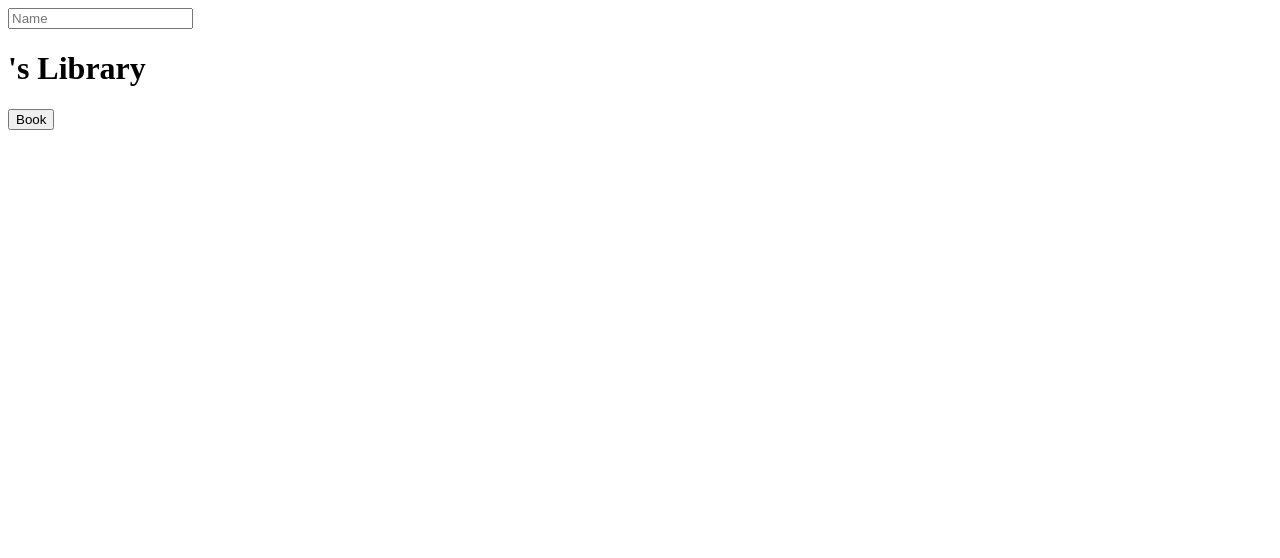
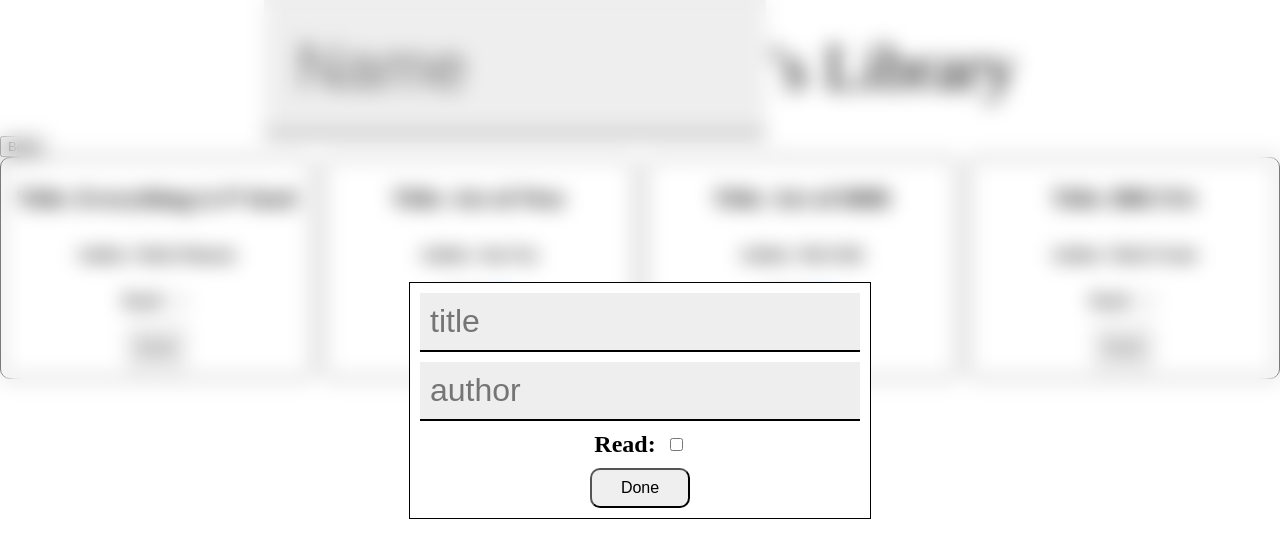
Before and after one commit to CyberShanks/Book-Library, a plain HTML site: page index.html in a window 1280 px wide. Both pictures are taken after a click on the button "Book". Drawn offline with Linux system fonts and the light colour scheme.

Commit message:
Delete Add Working

```diff
--- a/config.js
+++ b/config.js
@@ -9,6 +9,117 @@ function displayBooks() {
     }
 }
 
+function findBook(title){
+    var index;
+    for (var i = 0; i < booksinLibrary.length; i++){
+        if (booksinLibrary[i].title == title){
+            index = i;
+            break;
+        }
+    }
+    return booksinLibrary[index];
+}
+
+function fetchBookObject() {
+    //get title of book clicked
+    let bookTitle = this.parentNode.children[0].children[1].textContent;
+    return bookTitle;
+}
+
+function deleteBook() {
+    var bookTitle = fetchBookObject.call(this);
+    findBook(bookTitle).removeBook();
+    //remove actual node
+    this.parentNode.remove();
+
+}
+
+const modalWindow = document.querySelector(".modal-window");
+const mainBody = document.querySelector(".main-body");
+
+function modalPopUp(){
+    // modal window pops up
+    modalWindow.style.display = 'flex';
+    mainBody.style.position = 'absolute';
+}
+
+function addBookEntry(){
+    //get data from fields and store it in new variable
+    bookName = document.getElementById("title").value;
+    authorName = document.getElementById("author").value;
+    readState = document.getElementById("read-check").checked;
+
+    book = new Book(bookName, authorName, readState);
+    book.addBook();
+    displayBooks();
+
+    //close modal window
+    modalWindow.style.display = 'none';
+    mainBody.style.position = 'static';
+
+}
+
+const done = document.querySelector("#done");
+done.addEventListener('click', addBookEntry);
+
+const addBookButton = document.querySelector(".add-new-book");
+addBookButton.addEventListener('click', modalPopUp);
+
+const contentContainer = document.querySelector(".content-container");
+
+function displayBookCard(bookObj){
+
+    const book = document.createElement('div');
+    book.classList = 'book';
+    const bookTitle = document.createElement('div');
+    bookTitle.classList = 'book-title';
+    const bookAuthor = document.createElement('div');
+    bookAuthor.classList = 'book-author';
+    const bookRead = document.createElement('div');
+    bookRead.classList = 'book-read';
+
+    const h2TitleText = document.createElement('h2');
+    const h2BookName = document.createElement('h2');
+    h2BookName.classList = 'book-name';
+    const h4AuthorText = document.createElement('h4');
+    const h4AuthorName = document.createElement('h4');
+    h4AuthorName.classList = 'book-author';
+    const h4Read = document.createElement('h4');
+    const checkbox = document.createElement('input')
+    checkbox.setAttribute('type', 'checkbox');
+    checkbox.classList = 'read';
+
+    const deleteButton = document.createElement('button');
+    deleteButton.addEventListener('click', deleteBook);
+    deleteButton.setAttribute('type', 'button');
+    deleteButton.classList = 'del-button';
+
+    bookTitle.appendChild(h2TitleText);
+    bookTitle.appendChild(h2BookName);
+
+    bookAuthor.appendChild(h4AuthorText);
+    bookAuthor.appendChild(h4AuthorName);
+
+    bookRead.appendChild(h4Read);
+    bookRead.appendChild(checkbox);
+
+    book.appendChild(bookTitle);
+    book.appendChild(bookAuthor);
+    book.appendChild(bookRead);
+    book.appendChild(deleteButton);
+
+    contentContainer.appendChild(book);
+
+    h2TitleText.textContent = 'Title: ';
+    h4AuthorText.textContent = 'Author: ';
+    h4Read.textContent = 'Read: ';
+    deleteButton.textContent = 'Delete';
+
+    h2BookName.textContent = bookObj.title;
+    h4AuthorName.textContent = bookObj.author;
+    checkbox.checked = bookObj.readStatus;
+}
+
 
 function Book(title, author, readStatus) {
     this.title = title;
@@ -18,14 +129,13 @@ function Book(title, author, readStatus) {
 
 Book.prototype.removeBook = function () {
     //remove book from booksInLibrary Array
-    console.log("removing...");
     var index = booksinLibrary.indexOf(this);
     booksinLibrary.splice(index, 1);
 }
 
 Book.prototype.addBook = function () {
-    console.log("adding...");
     booksinLibrary.push(this);
+    displayBookCard(this);
 }
 
 //instances of books
@@ -33,8 +143,10 @@ book1 = new Book("Everything is F*cked", "Mark Manson", false);
 book2 = new Book("Art of War", "Sun Tzu", true);
 
 book1.addBook();
-displayBooks();
 book2.addBook();
-displayBooks();
-book1.removeBook();
-displayBooks();
+
+book3 = new Book("Art of BBB", "Mzi Oshi", true);
+book4 = new Book("BBCNA", "Mark Twain", false);
+
+book3.addBook();
+book4.addBook();
--- a/index.html
+++ b/index.html
@@ -1,5 +1,6 @@
 <!DOCTYPE html>
 <html lang="en">
+
 <head>
     <meta charset="UTF-8">
     <meta http-equiv="X-UA-Compatible" content="IE=edge">
@@ -8,7 +9,9 @@
     <link rel="stylesheet" href="style.css">
     <script src="config.js" defer></script>
 </head>
+
 <body>
+    <div class="main-body">
         <div class="title-bar">
             <input type="text" name="username" id="username" placeholder="Name">
             <h1 class="title-text">'s Library</h1>
@@ -16,17 +19,26 @@
         <div class="add-new-book">
             <button type="button">Book</button>
         </div>
+
         <div class="content-container">
-        <div class="book">
-            <div class="book-title"></div>
-            <div class="book-author"></div>
-            <div class="book-read"></div>
         </div>
-        <div class="book">
-            <div class="book-title"></div>
-            <div class="book-author"></div>
-            <div class="book-read"></div>
+    </div>
+
+    <div class="modal-window">
+        <div class="modal-container">
+            <div class="modal-title">
+                <input type="text" name="title" id="title" class="bookEntry" placeholder="title">
+            </div>
+            <div class="modal-author">
+                <input type="text" name="author" id="author" class="bookEntry" placeholder="author">
+            </div>
+            <div class="modal-read">
+                <h2>Read:</h2>
+                <input type="checkbox" name="read" id="read-check">
+            </div>
+            <button type="button" id="done">Done</button>
         </div>
     </div>
 </body>
+
 </html>
--- a/style.css
+++ b/style.css
@@ -0,0 +1,107 @@
+body, html {
+    margin: 0;
+    padding: 0;
+}
+
+h1, h2, h4{
+    margin: 0;
+    padding: 0;
+}
+
+.main-body{
+    width: 100vw;
+    position: static;
+}
+
+.title-bar input[type="text"]{
+    border: none;
+    background-color: #EEE;
+    padding: 0.5em 0 0.5em 0.5em;
+    width: 470px;
+    height: 70px;
+    border-bottom: solid 2px black;
+}
+
+.title-bar .title-text, .title-bar input[type="text"]{
+    font-size: 4em;
+    font-weight: normal;
+}
+
+.title-bar{
+    display: flex;
+    align-items: center;
+    gap: 5px;
+    justify-content: center;
+}
+
+.content-container{
+    display: grid;
+    grid-template-columns: repeat(auto-fill, minmax(250px, 1fr));
+    grid-auto-rows: 1fr;
+    gap: 10px;
+}
+
+.book{
+    border: solid 1px black;
+    display: grid;
+    grid-template-columns: 1fr;
+    grid-template-rows: 3fr 2fr 2fr 2fr;
+    justify-items: center;
+    padding: 10px;
+    border-radius: 10px;
+    gap: 5px;
+    min-height: 200px;
+}
+
+.book-title, .book-author, .book-read{
+    display: flex;
+    align-items: center;
+    gap: 5px;
+}
+
+.book-name{
+    text-align: center;
+}
+
+.modal-window{
+    backdrop-filter: blur(10px);
+    height: 100vh;
+    width: 100vw;
+    display: none;
+    justify-content: center;
+    align-items: center;
+}
+
+.modal-container{
+    background-color: white;
+    display: flex;
+    flex-direction: column;
+    align-items: center;
+    justify-items: center;
+    border: solid 1px black;
+    padding: 10px;
+    gap: 10px;
+    top: 100%;
+    left: 999px;
+}
+
+.modal-read{
+    display: flex;
+    gap: 10px;
+}
+
+.bookEntry{
+    font-size: 2em;
+    border: none;
+    background-color: #EEE;
+    border-bottom: solid 2px black;
+    padding: 10px;
+}
+
+#done{
+    padding: 5px;
+    width: 100px;
+    height: 40px;
+    font-size: 1em;
+    border-radius: 10px;
+}
```
Lines whose indentation alone changed are shown as unchanged.
